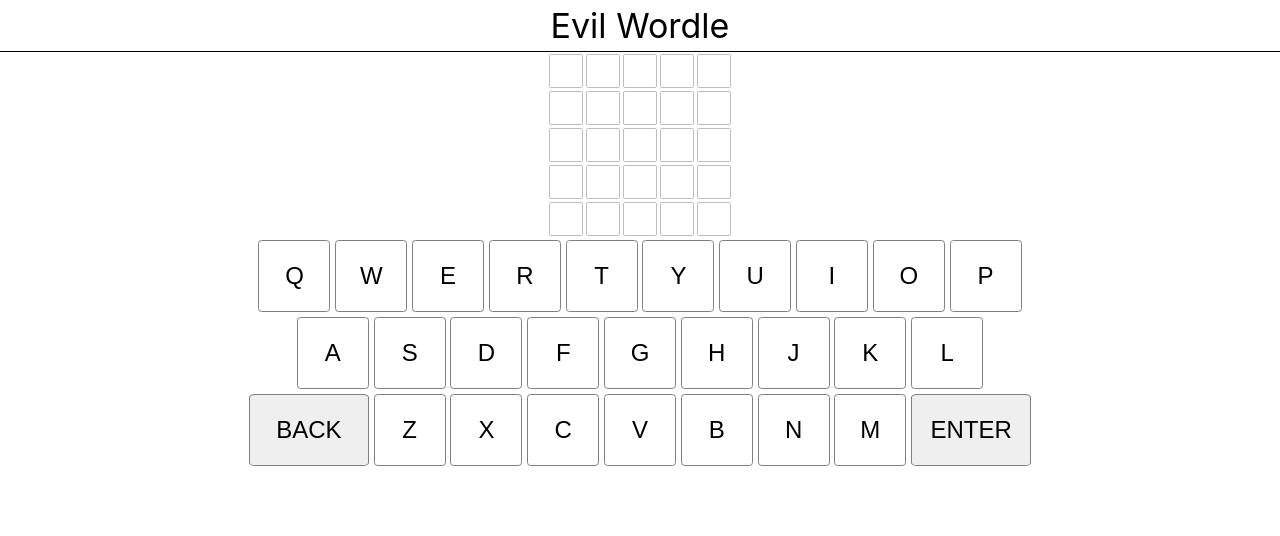
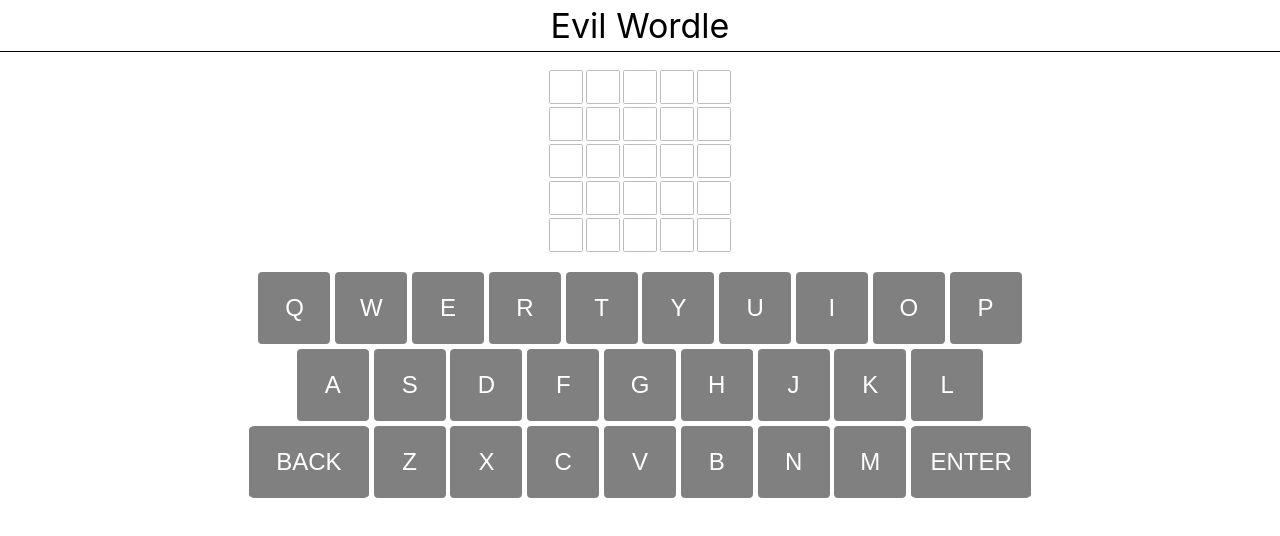
Before and after one commit to AdamBeziou/evil-wordle, a React (Create React App) app: page / in a window 1280 px wide. Shown: the top 536 px of the page. Built offline with nearby package versions, Linux system fonts and the light colour scheme.

Commit message:
Add guessing and center text

```diff
--- a/src/App.tsx
+++ b/src/App.tsx
@@ -1,26 +1,30 @@
 import React, { useState } from "react"
 import "./App.css";
-import { QWERTY_LAYOUT } from "./Constants/KeyboardLayouts"
+import { BACK_KEY, ENTER_KEY, QWERTY_LAYOUT } from "./Constants/KeyboardLayouts"
 import Keyboard from "./Components/Keyboard/Keyboard"
 import { LetterState } from "./Constants/LetterStates"
 import GuessList from "./Components/Guesses/GuessList";
+import { Guess } from "./Game/EvilWordle";
+
+const MAX_NUMBER_OF_GUESSES = 5
+const GUESS_LENGTH = 5
 
 function App() {
-  const [prevouslyGuessed, setPreviouslyGuessed] = useState(new Map<string, LetterState>())
+  const [guesses, setGuesses] = useState(new Array<Guess>())
+  const [currentGuess, setCurrentGuess] = useState("")
 
   const keyPressed = (key: string) => {
-        /*switch(key) {
-            case "Backspace":
+    switch(key) {
+        case BACK_KEY:
             setCurrentGuess(currentGuess.slice(0, -1))
             break
-            case "Enter":
-                makeGuess()
+        case ENTER_KEY:
             break
         default:
-                if (currentGuess.length < DEFAULT_WORD_LENGTH) {
+            if (currentGuess.length < GUESS_LENGTH) {
                 setCurrentGuess(currentGuess + key)
             }
-        }*/
+        }
   }
 
   return (
@@ -29,13 +33,14 @@ function App() {
           Evil Wordle
         </header>
         <GuessList
-          numberOfGuesses={5}
-          guessLength={5}
-          guesses={[]}
+          numberOfGuesses={MAX_NUMBER_OF_GUESSES}
+          guessLength={GUESS_LENGTH}
+          guesses={guesses}
+          currentGuess={currentGuess}
         />
         <Keyboard
           layout={QWERTY_LAYOUT}
-          previouslyGuessed={prevouslyGuessed}
+          previousGuesses={guesses}
           keyPressed={keyPressed}
         />
     </div>
--- a/src/Components/Guesses/GuessList.css
+++ b/src/Components/Guesses/GuessList.css
@@ -12,6 +12,7 @@
 .guess-list-frame {
     display: flex;
     justify-content: center;
+    margin: 1em 0 1em 0;
 }
 
 .guess-list {
@@ -30,4 +31,7 @@
     width: var(--letter-width);
     margin: var(--letter-margin);
     border-radius: 5%;
+    display: flex;
+    justify-content: center;
+    flex-direction: column;
 }
--- a/src/Components/Guesses/GuessList.tsx
+++ b/src/Components/Guesses/GuessList.tsx
@@ -1,7 +1,7 @@
 import React, { useEffect, useState } from "react"
 import "./GuessList.css";
 import { Guess, Letter } from "../../Game/EvilWordle";
-import { getBackgroundColorForLetter, getBorderColorForLetter, getTextColorForLetter } from "../../Constants/LetterStates";
+import { getBackgroundColorForLetter, getBorderColorForLetter, getTextColorForLetter, LetterState } from "../../Constants/LetterStates";
 
 const BORDER_THICKNESS = '1px'
 const LETTER_HEIGHT = '1em'
@@ -39,16 +39,27 @@ const GuessRow = ({length, letters}: LetterRowProps) => {
 interface GuessListProps {
     numberOfGuesses: number;
     guessLength: number;
-    guesses: Guess[];
+    guesses: Array<Guess>;
+    currentGuess: string;
 }
 
-const GuessList = ({numberOfGuesses, guessLength, guesses}: GuessListProps) => {
+const GuessList = ({numberOfGuesses, guessLength, guesses, currentGuess}: GuessListProps) => {
     const guessRows = []
     for (let i = 0; i < numberOfGuesses; i++) {
+        let letters = undefined
+        if (i < guesses.length) {
+            letters = guesses[i].letters
+        } else if (i === guesses.length) {
+            letters = currentGuess?.split('').map(
+                letter => {
+                    return {key: letter, state: LetterState.NOT_GUESSED}
+                }
+            )
+        }
         guessRows.push(
             <GuessRow
                 length={guessLength}
-                letters={i < guesses.length ? guesses[i].letters : undefined}
+                letters={letters}
             />
         )
     }
--- a/src/Components/Keyboard/Keyboard.css
+++ b/src/Components/Keyboard/Keyboard.css
@@ -12,6 +12,8 @@
   height: 3em;
   width: 3em;
   border: 1px solid grey;
+  background: grey;
+  color: white;
 }
 
 .keyboard-letter:hover, .big-keyboard-letter:hover {
--- a/src/Components/Keyboard/Keyboard.tsx
+++ b/src/Components/Keyboard/Keyboard.tsx
@@ -1,18 +1,26 @@
 import './Keyboard.css'
 import { BACK_KEY, ENTER_KEY } from '../../Constants/KeyboardLayouts'
-import { getBackgroundColorForLetter, LetterState } from '../../Constants/LetterStates'
+import { getBackgroundColorForLetter, getBorderColorForLetter, getTextColorForLetter, LetterState } from '../../Constants/LetterStates'
+import { Guess } from '../../Game/EvilWordle'
 
 interface KeyboardProps {
     layout: string[][],
-    previouslyGuessed: Map<string, LetterState> | undefined,
+    previousGuesses: Array<Guess> | undefined,
     keyPressed: (key: string) => void
 }
 
 const Keyboard = ({
     layout,
-    previouslyGuessed,
+    previousGuesses,
     keyPressed
 }: KeyboardProps) => {
+    const letterStates = new Map<string, LetterState>()
+    previousGuesses?.forEach(guess => {
+        guess.letters.forEach(letter => {
+            letterStates.set(letter.key, letter.state)
+        })
+    })
+
     return (
         <div className="keyboard">
             {layout.map((row, i) =>
@@ -32,12 +40,16 @@ const Keyboard = ({
                                     </button>
                                 )
                             }
-                            const state = previouslyGuessed?.get(letter.toUpperCase())
+                            const state = letterStates?.get(letter.toUpperCase())
                             return (
                                 <button
                                     onClick={() => keyPressed(letter)}
                                     className="keyboard-letter"
-                                    style={{ backgroundColor: getBackgroundColorForLetter(state) }}
+                                    style={state && {
+                                        backgroundColor: getBackgroundColorForLetter(state),
+                                        borderColor: getBorderColorForLetter(state),
+                                        color: getTextColorForLetter(state),
+                                    }}
                                 >
                                     {letter}
                                 </button>
--- a/src/Constants/LetterStates.ts
+++ b/src/Constants/LetterStates.ts
@@ -40,7 +40,7 @@ export const getBorderColorForLetter = (state: LetterState | undefined) => {
 }
 
 export const getTextColorForLetter = (state: LetterState | undefined) => {
-    if (state == LetterState.NOT_GUESSED) {
+    if (!state || state == LetterState.NOT_GUESSED) {
         return '#000000'
     }
     return '#ffffff'
```
Lines whose indentation alone changed are shown as unchanged.
